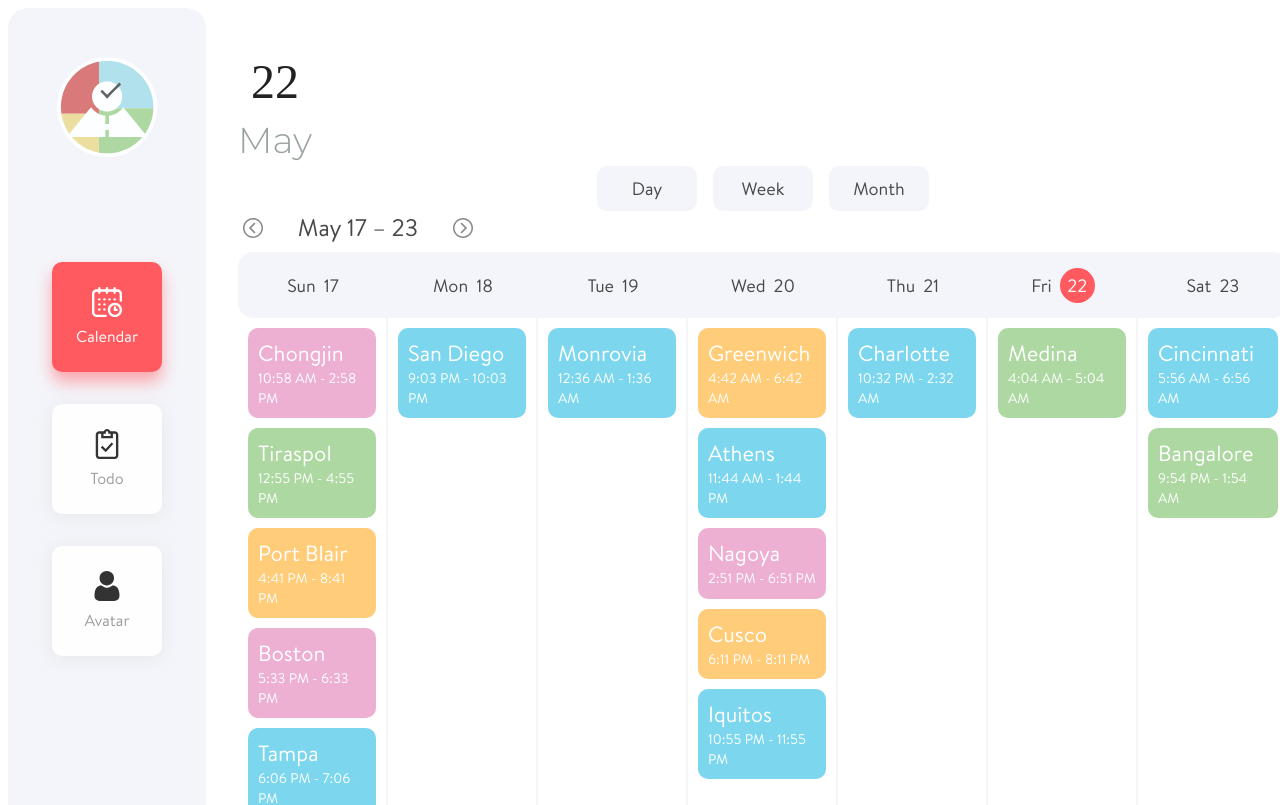
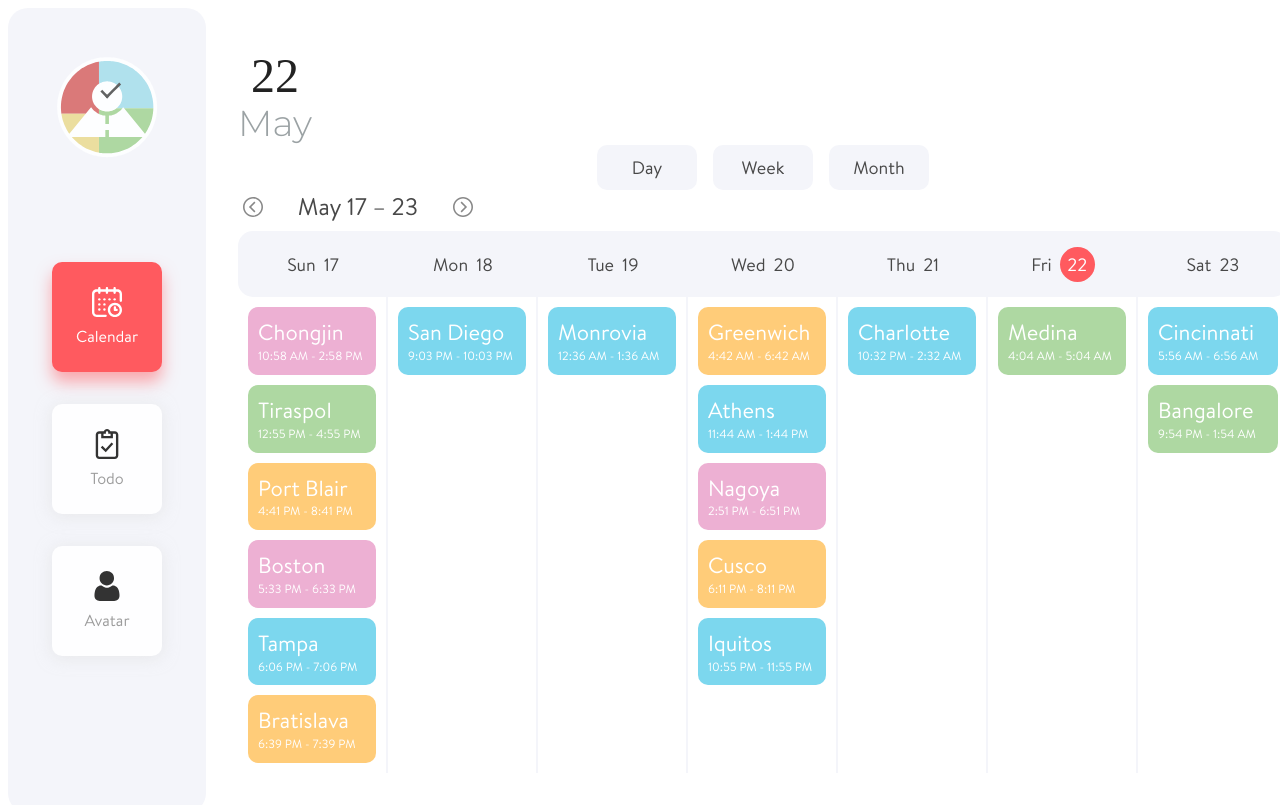
Before and after one commit to msamadpo/Horae, a React (Create React App) app in the folder client/: page /calendar in a window 1280 px wide. Shown: the top 805 px of the page. Built offline with nearby package versions, Linux system fonts and the light colour scheme; a web font is replaced by a local one.

Commit message:
text component bug fix

```diff
--- a/client/src/assets/styles/global.scss
+++ b/client/src/assets/styles/global.scss
@@ -27,7 +27,7 @@
   --font-large: 400 2.4rem/2.9rem Brandon;
   --font-regular: 400 2.2rem/2.7rem Brandon;
   --font-small: 400 1.8rem/2.2rem Brandon;
-  --font-tiny: 300 1.4rem/1.8rem Brandon;
+  --font-tiny: 200 1rem/1.2rem Brandon;
   // spacing
   --spacing-none: 0;
   --spacing-tiny: 0.8rem;
--- a/client/src/components/Common/Text/Text.tsx
+++ b/client/src/components/Common/Text/Text.tsx
@@ -56,7 +56,7 @@ function Text({
       weight={weight}
       color={color}
       margins={margins}
-      styleProps={styleProp}
+      styleProp={styleProp}
       className={type && styles[type]}
       mappedMargins={mappedMargins}
       {...otherProps}
--- a/client/src/components/HoraeApp/CalendarPage/CalendarWeek/CalendarEventItem/CalendarEventItem.tsx
+++ b/client/src/components/HoraeApp/CalendarPage/CalendarWeek/CalendarEventItem/CalendarEventItem.tsx
@@ -38,7 +38,12 @@ function CalendarEventItem({
         {name}
       </Text>
       <div>
-        <Text color="white" type="tiny" weight="300">
+        <Text
+          color="white"
+          type="tiny"
+          weight="300"
+          styleProp="font-size: 1.2rem;"
+        >
           {startTime} - {endTime}
         </Text>
       </div>
--- a/client/src/components/HoraeApp/TodoPage/TodoItem/TodoItem.tsx
+++ b/client/src/components/HoraeApp/TodoPage/TodoItem/TodoItem.tsx
@@ -235,8 +235,8 @@ function TodoItem({
       ) : (
         <Text
           type="small"
-          color={completed ? 'var(--color-text-subtitle)' : ''}
-          styleProp={completed ? 'text-decoration: line-through' : ''}
+          color={completed ? 'var(--color-text-subtitle);' : ''}
+          styleProp={completed ? 'text-decoration: line-through;' : ''}
         >
           {name}
         </Text>
```
